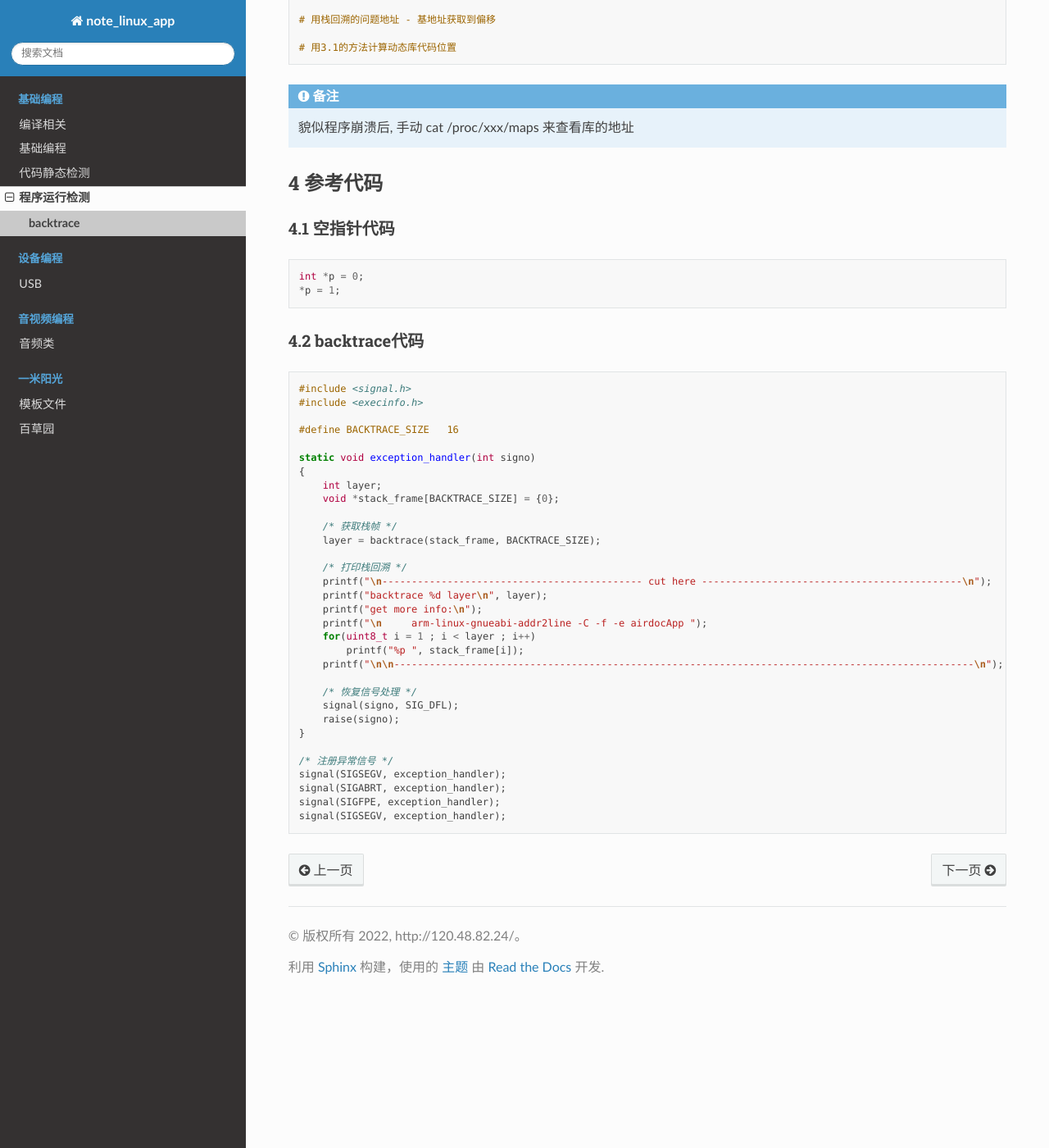
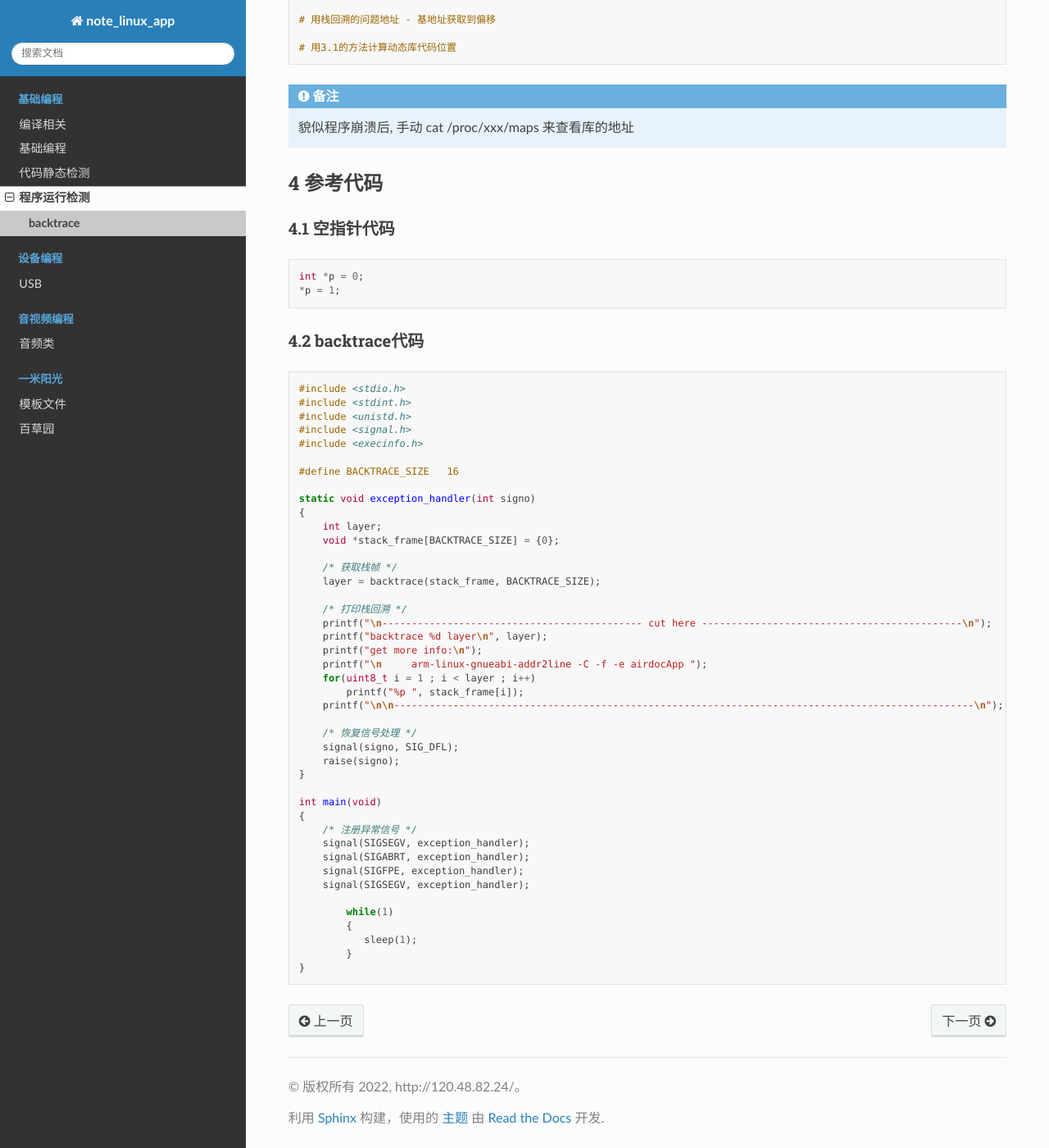
Before and after one commit to lzstudy/note_linux_app, a Sphinx documentation site: the page built from source/base/run_check/backtrace.rst, in a window 1280 px wide and 1400 px high, scrolled down 941 px. Shown: the whole window at 82% size. Built offline with Sphinx 7.4.7 and the Read the Docs theme 2.0.0, drawn with Linux system fonts in a browser that asks for light colours.

Commit message:
feat |> 完善backtrace代码

```diff
--- a/source/base/run_check/backtrace.rst
+++ b/source/base/run_check/backtrace.rst
@@ -68,6 +68,9 @@ backtrace
 
 .. code:: c
 
+   #include <stdio.h>
+   #include <stdint.h>
+   #include <unistd.h>
    #include <signal.h>
    #include <execinfo.h>
 
@@ -95,8 +98,16 @@ backtrace
        raise(signo);
    }
 
-   /* 注册异常信号 */
-   signal(SIGSEGV, exception_handler);
-   signal(SIGABRT, exception_handler);
-   signal(SIGFPE, exception_handler);
-   signal(SIGSEGV, exception_handler);
+   int main(void)
+   {
+       /* 注册异常信号 */
+       signal(SIGSEGV, exception_handler);
+       signal(SIGABRT, exception_handler);
+       signal(SIGFPE, exception_handler);
+       signal(SIGSEGV, exception_handler);
+
+	   while(1)
+	   {
+	      sleep(1);
+	   }
+   }
```
